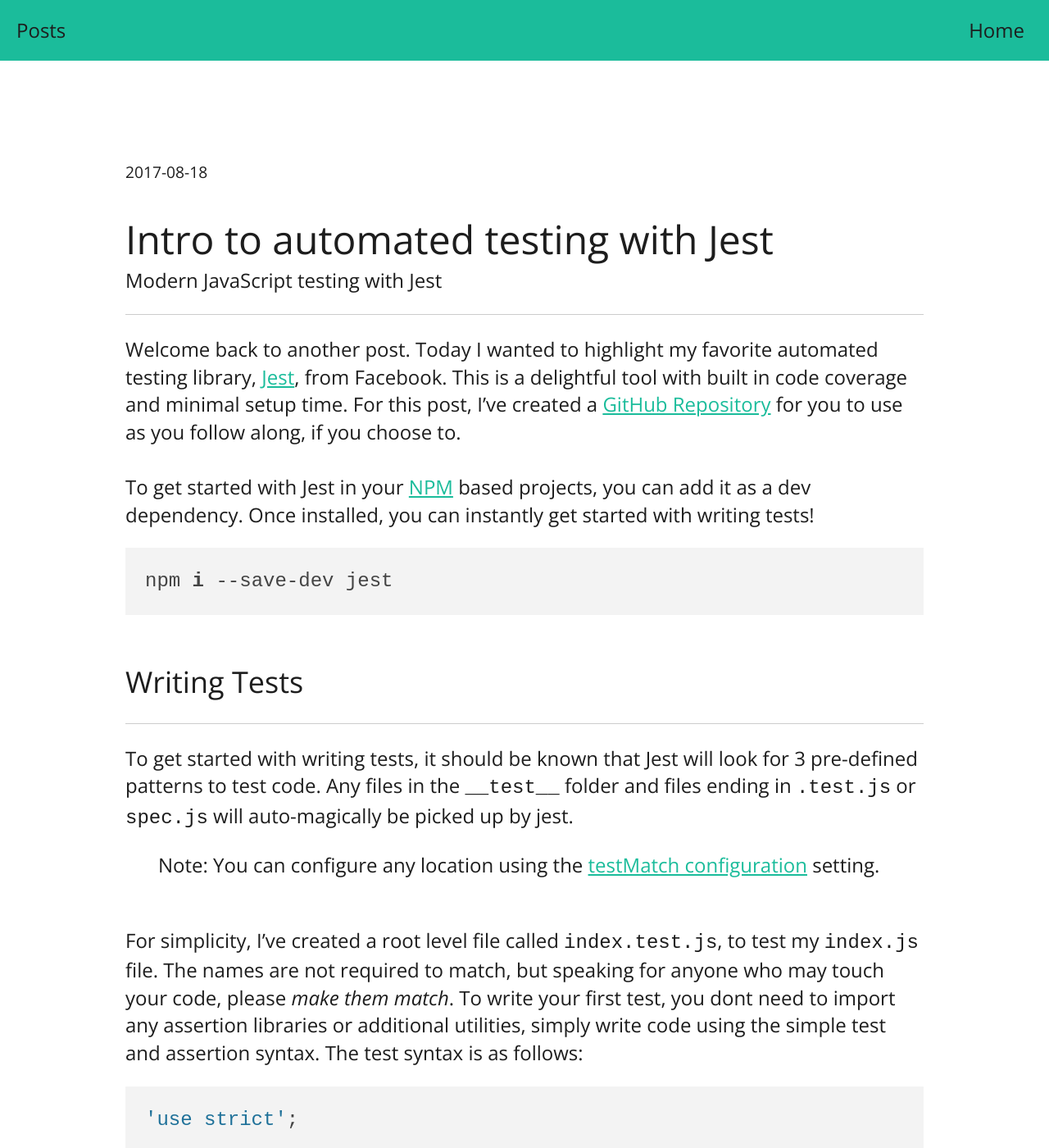
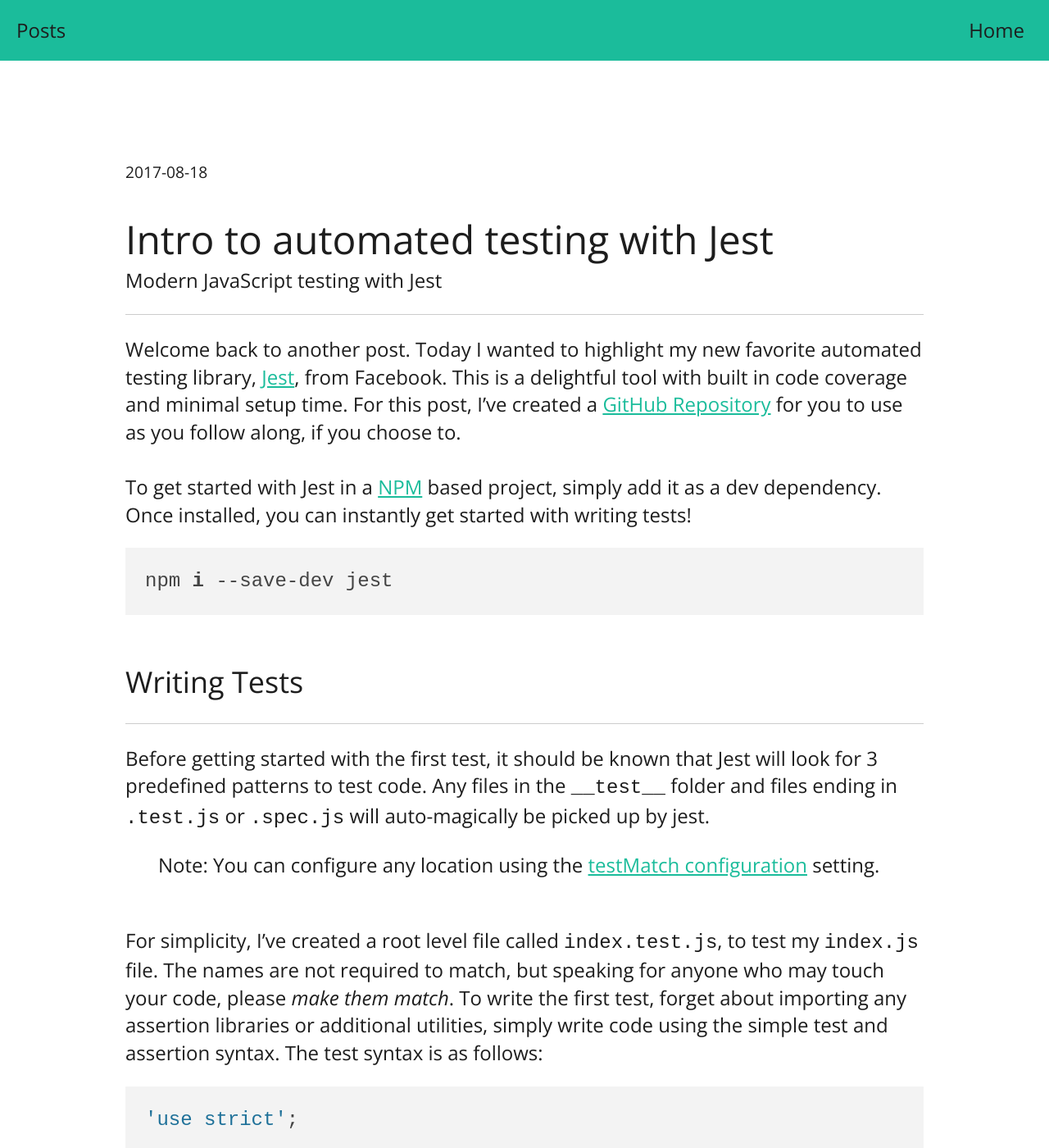
Before and after one commit to zackurben/zackurben.github.io, a Jekyll site: the page built from blog/_posts/2017-08-18-intro-to-automated-testing-with-jest.md, in a window 1280 px wide and 1400 px high. Shown: the whole window at 82% size. Built offline with Jekyll 4.4.1, drawn with Linux system fonts in a browser that asks for light colours; nearby versions of some CDN libraries; some of the changed text lies outside the part shown.

Commit message:
Cleaning up post a bit.

````diff
--- a/blog/_posts/2017-08-18-intro-to-automated-testing-with-jest.md
+++ b/blog/_posts/2017-08-18-intro-to-automated-testing-with-jest.md
@@ -14,10 +14,10 @@
 
 ---
 
-Welcome back to another post. Today I wanted to highlight my favorite automated testing library, [Jest](https://github.com/facebook/jest), from Facebook. This is a delightful tool with built in code coverage and minimal setup time. For this post, I've created a [GitHub Repository](https://github.com/zackurben/intro-to-jest) for you to use as you follow along, if you choose to.
+Welcome back to another post. Today I wanted to highlight my new favorite automated testing library, [Jest](https://github.com/facebook/jest), from Facebook. This is a delightful tool with built in code coverage and minimal setup time. For this post, I've created a [GitHub Repository](https://github.com/zackurben/intro-to-jest) for you to use as you follow along, if you choose to.
 
 <br>
-To get started with Jest in your [NPM](https://www.npmjs.com/) based projects, you can add it as a dev dependency. Once installed, you can instantly get started with writing tests!
+To get started with Jest in a [NPM](https://www.npmjs.com/) based project, simply add it as a dev dependency. Once installed, you can instantly get started with writing tests!
 
 ```bash
 npm i --save-dev jest
@@ -27,12 +27,12 @@
 ### Writing Tests
 ---
 
-To get started with writing tests, it should be known that Jest will look for 3 pre-defined patterns to test code. Any files in the `__test__` folder and files ending in `.test.js` or `spec.js` will auto-magically be picked up by jest.
+Before getting started with the first test, it should be known that Jest will look for 3 predefined patterns to test code. Any files in the `__test__` folder and files ending in `.test.js` or `.spec.js` will auto-magically be picked up by jest.
 
 >Note: You can configure any location using the [testMatch configuration](http://facebook.github.io/jest/docs/en/configuration.html#testmatch-array-string) setting.
 
 <br>
-For simplicity, I've created a root level file called `index.test.js`, to test my `index.js` file. The names are not required to match, but speaking for anyone who may touch your code, please _make them match_. To write your first test, you dont need to import any assertion libraries or additional utilities, simply write code using the simple test and assertion syntax. The test syntax is as follows:
+For simplicity, I've created a root level file called `index.test.js`, to test my `index.js` file. The names are not required to match, but speaking for anyone who may touch your code, please _make them match_. To write the first test, forget about importing any assertion libraries or additional utilities, simply write code using the simple test and assertion syntax. The test syntax is as follows:
 
 ```javascript
 'use strict';
@@ -43,7 +43,7 @@
 });
 ```
 
-Assertions are pretty straight forward too, if you have ever used them before. They all take the form of:
+Assertions are pretty straight forward too. They all essentially take the form of:
 ```javascript
 expect(<anything>).toBe<something>()
 ```
@@ -203,6 +204,7 @@
 ```
 
 ```javascript
+// index.test.js
 'use strict';
 
 const { sum, sumP, sumC } = require('./');
@@ -278,7 +280,7 @@
 <br>
 ### Conclusion
 ---
-As stated earlier, the aim of this post was to highlight my new favorite automated testing library. My post just scratches the surface of what Jest can do, but I may do a follow up or two to cover more. With the simplicity of getting started with Jest, there really isn't a good reason for projects having zero tests.
+As stated earlier, the aim of this post was to highlight my new favorite automated testing library. My post just scratches the surface of what Jest can do, but I may do a follow up or two and cover more. With the simplicity of getting started with Jest, there really isn't a good reason for projects having zero tests.
 
 <br>
 I hope someone found this post helpful, and as always feel free to reach out to me on
````
Also changed, not shown: other parts of blog/_posts/2017-08-18-intro-to-automated-testing-with-jest.md (+3 -2 lines).
